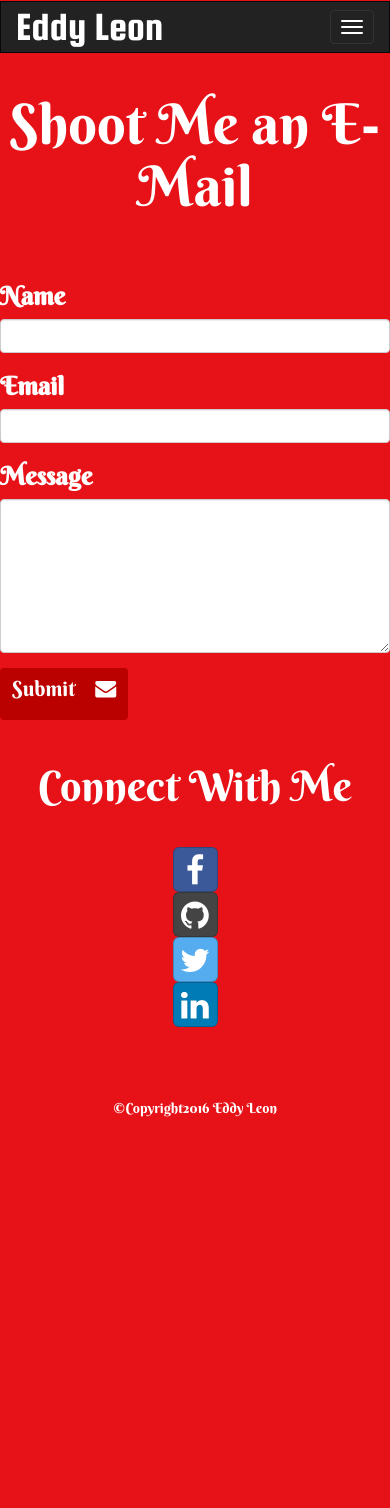
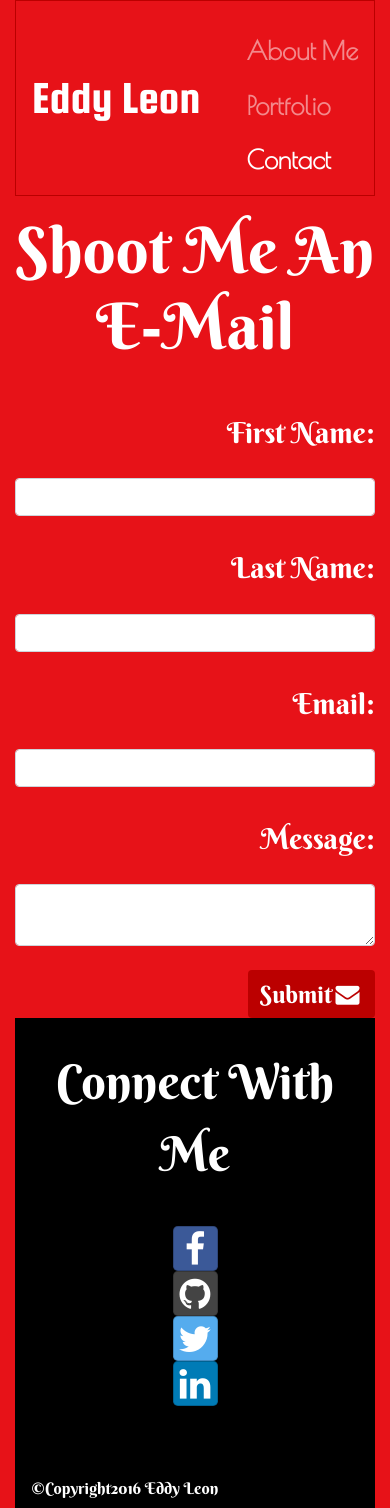
Before and after one commit to xltunited/assignment2, a PHP site: page /contact.html in a window 390 px wide; the page is wider, and only the part inside the window is pictured. Before the commit the page ends 1117 px from the top of that part, so only its background shows below. Run offline with PHP 8.4, Linux system fonts and the light colour scheme; some libraries are stand-ins or nearby versions.

Commit message:
finished migration from bootstrap 3 to 4

```diff
--- a/assets/css/style.css
+++ b/assets/css/style.css
@@ -62,8 +62,6 @@ body {
 	font-size: 4em;
 	font-family: 'Berkshire Swash', cursive;
 
-
-
 }
 
 .profilebox {
@@ -83,8 +81,6 @@ body {
 
 	margin-top: 3em;
 
-
-
 }
 
 .bio {
@@ -102,9 +98,6 @@ body {
 	font-family: 'Poiret One', cursive;
 
 	padding: .5em;
-
-
-
 
 }
 
@@ -166,7 +159,6 @@ body {
 
 }
 
-
 .emailbutton {
 
 	color: white;
@@ -178,12 +170,30 @@ body {
 
 	text-align: center;
 
+}
+
+.form-control{
+
+	margin-top: 1em;
 
 }
 
-.su {
+.form-group{
 
-	float: left;
+	margin-bottom: 1.5em;
 
-	margin-right: 20px;
 }
+
+.contactRow{
+
+	margin-top: 2em;
+
+	text-align: right;
+
+}
+
+.message{
+
+	height: 10em;
+
+}
--- a/contact.html
+++ b/contact.html
@@ -1,65 +1,98 @@
-<!DOCTYPE html>
-<html lang="">
+<html lang="en" class="full">
+
 	<head>
 
 		<meta charset="utf-8">
-		<meta http-equiv="X-UA-Compatible" content="IE=edge">
-		<meta name="viewport" content="width=device-width, initial-scale=1">
+    	<meta name="viewport" content="width=device-width, initial-scale=1, shrink-to-fit=no">
+    	<meta http-equiv="x-ua-compatible" content="ie=edge">
 
-		<title>Contact</title>
+		<!-- Page Title -->
 
-		<link href="https://maxcdn.bootstrapcdn.com/bootswatch/3.3.7/journal/bootstrap.min.css" rel="stylesheet" integrity="sha384-1L94saFXWAvEw88RkpRz8r28eQMvt7kG9ux3DdCqya/P3CfLNtgqzMnyaUa49Pl2" crossorigin="anonymous">
+		<title>Contact Me =}</title>
 
-		<script src="https://code.jquery.com/jquery-3.1.0.js"   integrity="sha256-slogkvB1K3VOkzAI8QITxV3VzpOnkeNVsKvtkYLMjfk=" crossorigin="anonymous"></script>
-		<script src="https://maxcdn.bootstrapcdn.com/bootstrap/3.3.7/js/bootstrap.min.js" integrity="sha384-Tc5IQib027qvyjSMfHjOMaLkfuWVxZxUPnCJA7l2mCWNIpG9mGCD8wGNIcPD7Txa" crossorigin="anonymous"></script>
+		<!-- Normalize CSS -->
+
+		<link rel="stylesheet" href="https://cdnjs.cloudflare.com/ajax/libs/normalize/4.2.0/normalize.css" />
+
+		<!-- 4.0 Boostrap CSS -->
+
+		<link rel="stylesheet" href="https://maxcdn.bootstrapcdn.com/bootstrap/4.0.0-alpha.4/css/bootstrap.min.css" crossorigin="anonymous">
+
+		<!-- FontAwesome -->
 
 		<link href="https://maxcdn.bootstrapcdn.com/font-awesome/4.6.3/css/font-awesome.min.css" rel="stylesheet" integrity="sha384-T8Gy5hrqNKT+hzMclPo118YTQO6cYprQmhrYwIiQ/3axmI1hQomh7Ud2hPOy8SP1" crossorigin="anonymous">
 
+		<!-- Bootstrap Social Buttons -->
+
 		<link rel="stylesheet" href="./assets/css/bootstrap-social.css">
 
-		<link rel="stylesheet" type="text/css" href="./assets/css/style.css">
+		<!-- My Style Sheet -->
 
-		<link href="https://fonts.googleapis.com/css?family=Squada+One" rel="stylesheet">
-		<link href="https://fonts.googleapis.com/css?family=Poiret+One" rel="stylesheet">
-		<link href="https://fonts.googleapis.com/css?family=Berkshire+Swash" rel="stylesheet">
+		<link rel="stylesheet" href="./assets/css/style.css">
+
+		<!-- Google jQuery -->
+
+		<script src="https://ajax.googleapis.com/ajax/libs/jquery/3.0.0/jquery.min.js"></script>
+
+		<!-- Tether -->
+
+		<script src="https://cdnjs.cloudflare.com/ajax/libs/tether/1.2.0/js/tether.min.js" integrity="sha384-Plbmg8JY28KFelvJVai01l8WyZzrYWG825m+cZ0eDDS1f7d/js6ikvy1+X+guPIB" crossorigin="anonymous"></script>
+
+  		 <!-- 4.0 Boostrap JS -->
+
+		<script src="https://maxcdn.bootstrapcdn.com/bootstrap/4.0.0-alpha.4/js/bootstrap.min.js" crossorigin="anonymous"></script>
+
+		<!-- ImagesLoaded -->
+
+		<script src="https://unpkg.com/imagesloaded@4.1/imagesloaded.pkgd.js"></script>
+
+		<!-- Fonts -->
+
+		<link href="https://fonts.googleapis.com/css?family=Berkshire+Swash|Poiret+One|Squada+One" rel="stylesheet">
 
 	</head>
 
 	<body>
 
+		<div class="container-fluid">
+
 			<div class="row">
 
-			<div class="col-sm-1 "></div>
+				<div class="col-sm-3"></div>
 
-			<div class="col-sm-10">
+				<div class="col-sm-6">
 
-		        <nav class="navbar navbar-inverse">
-					<div class="container-fluid">
-						<div class="navbar-header">
-					      <button type="button" class="navbar-toggle collapsed" data-toggle="collapse" data-target="#bs-example-navbar-collapse-2" aria-expanded="false">
-					        <span class="sr-only">Toggle navigation</span>
-					        <span class="icon-bar"></span>
-					        <span class="icon-bar"></span>
-					        <span class="icon-bar"></span>
-					      </button>
-					      <a class="navbar-brand" href="#">Eddy Leon</a>
-					    </div>
+					<nav class="navbar navbar-dark bg-inverse">
 
-					    <div class="navbar-collapse collapse" id="bs-example-navbar-collapse-2" aria-expanded="false" style="height: 1px;">
+						<a class="navbar-brand" href="index.html">Eddy Leon</a>
 
+						<ul class="nav navbar-nav pull-xs-right">
 
-					      <ul class="nav navbar-nav navbar-right">
-					        <li><a href="index.html">About Me</a></li>
-					        <li><a href="portfolio.html">Portfolio</a></li>
-					        <li><a href="contact.html">Contact</a></li>
+							<li class="nav-item">
+
+								<a class="nav-link" href="index.html">About Me</a>
+
+							</li>
+
+							<li class="nav-item">
+
+								<a class="nav-link" href="portfolio.html">Portfolio</a>
+
+							</li>
+
+							<li class= "nav-item active">
+
+								<a class="nav-link" href="contact.html">Contact</a>
+
+							</li>
+
 						</ul>
-					    </div>
-					  </div>
+
 					</nav>
 
 				</div>
 
-			<div class="col-sm-1"></div>
+				<div class="col-sm-3"></div>
 
 			</div>
 
@@ -67,52 +100,67 @@
 
 				<div class="col-sm-12 welcome">
 
-				<h1>Shoot Me an E-Mail</h1>
+					<h1>Shoot Me An E-Mail</h1>
 
 				</div>
 
 			</div>
 
-		<div class="row formemail">
+			<div class="row contactRow">
 
 				<div class="col-sm-4"></div>
 
 				<div class="col-sm-4">
 
-		<form class="form-horizontal">
-		  <fieldset>
+					<div class="form-group row">
 
-		  	<div class="form-group">
-                  <label class="col-lg-4 control-label contactext" for="inputDefault">Name</label>
-                  <div class="col-lg-8">
-                  <input type="text" class="form-control" id="inputDefault">
-                  </div>
+						<label class="contactext col-sm-4 col-form-label">First Name:</label>
+
+						<div class="col-sm-8">
+
+							<input class="form-control" type="text">
+
 						</div>
 
-		    <div class="form-group">
-		      <label for="inputEmail" class="col-lg-4 control-label contactext">Email</label>
-		      <div class="col-lg-8">
-		        <input type="text" class="form-control" id="inputEmail" >
-		      </div>
 					</div>
 
-		    <div class="form-group">
-		      <label for="textArea" class="col-lg-4 control-label contactext">Message</label>
-		      <div class="col-lg-8">
-		        <textarea class="form-control" rows="7" id="textArea"></textarea>
+					<div class="form-group row">
+
+						<label class="contactext col-sm-4 col-form-label">Last Name:</label>
+
+						<div class="col-sm-8">
+
+							<input class="form-control" type="text">
 
 						</div>
+
 					</div>
 
+					<div class="form-group row">
 
-		    <div class="form-group">
-		      <div class="col-lg-8 col-lg-offset-4">
+						<label class="contactext col-sm-4 col-form-label">Email:</label>
 
-		        <button type="submit" class="btn btn-primary emailbutton"><i class="fa fa-envelope" aria-hidden="true"></i><p class="su">Submit   </p></button>
+						<div class="col-sm-8">
+
+							<input class="form-control" type="email">
+
 						</div>
+
 					</div>
-		  </fieldset>
-		</form>
+
+					<div class="form-group row">
+
+						<label class="contactext col-sm-4 col-form-label">Message:</label>
+
+						<div class="col-sm-8">
+
+							<textarea class="form-control message" type="text"></textarea>
+
+						</div>
+
+					</div>
+
+				<button type="submit" class="btn btn-primary emailbutton">Submit<i class="fa fa-envelope fa-fw" aria-hidden="true"></i></button>
 
 				</div>
 
@@ -120,12 +168,11 @@
 
 			</div>
 
+			<div class="row">
 
+				<div class="col-sm-12">
 
-		<div class="footerdiv">
-
-
-			<footer class="footer">
+					<nav class="navbar navbar-fixed-bottom navbar-light bg-faded">
 
 						<div class="row connect">
 
@@ -134,7 +181,6 @@
 								<p>Connect With Me</p>
 
 							</div>
-
 
 						</div>
 
@@ -166,8 +212,6 @@
 
 			  				</div>
 
-
-
 			  				<div class="col-sm-4"></div>
 
 			  			</div>
@@ -176,23 +220,19 @@
 
 							<div class="col-sm-12 copy">
 
-
 								©Copyright2016 Eddy Leon
 
 							</div>
 
 			  			</div>
 
-			</footer>
+					</nav>
 
 				</div>
 
+			</div>
 
-
-
-
-
-
+		</div>
 
 	</body>
 
--- a/index.html
+++ b/index.html
@@ -152,7 +152,6 @@
 
 					<nav class="navbar navbar-fixed-bottom navbar-light bg-faded">
 
-
 						<div class="row connect">
 
 							<div class="col-sm-12">
@@ -160,7 +159,6 @@
 								<p>Connect With Me</p>
 
 							</div>
-
 
 						</div>
 
@@ -192,7 +190,6 @@
 
 			  				</div>
 
-
 			  				<div class="col-sm-4"></div>
 
 			  			</div>
@@ -201,7 +198,6 @@
 
 							<div class="col-sm-12 copy">
 
-
 								©Copyright2016 Eddy Leon
 
 							</div>
@@ -209,7 +205,6 @@
 			  			</div>
 
 					</nav>
-
 
 				</div>
 
```
Also changed, not shown: portfolio.html (+73 -47 lines). Lines whose indentation alone changed are shown as unchanged.
